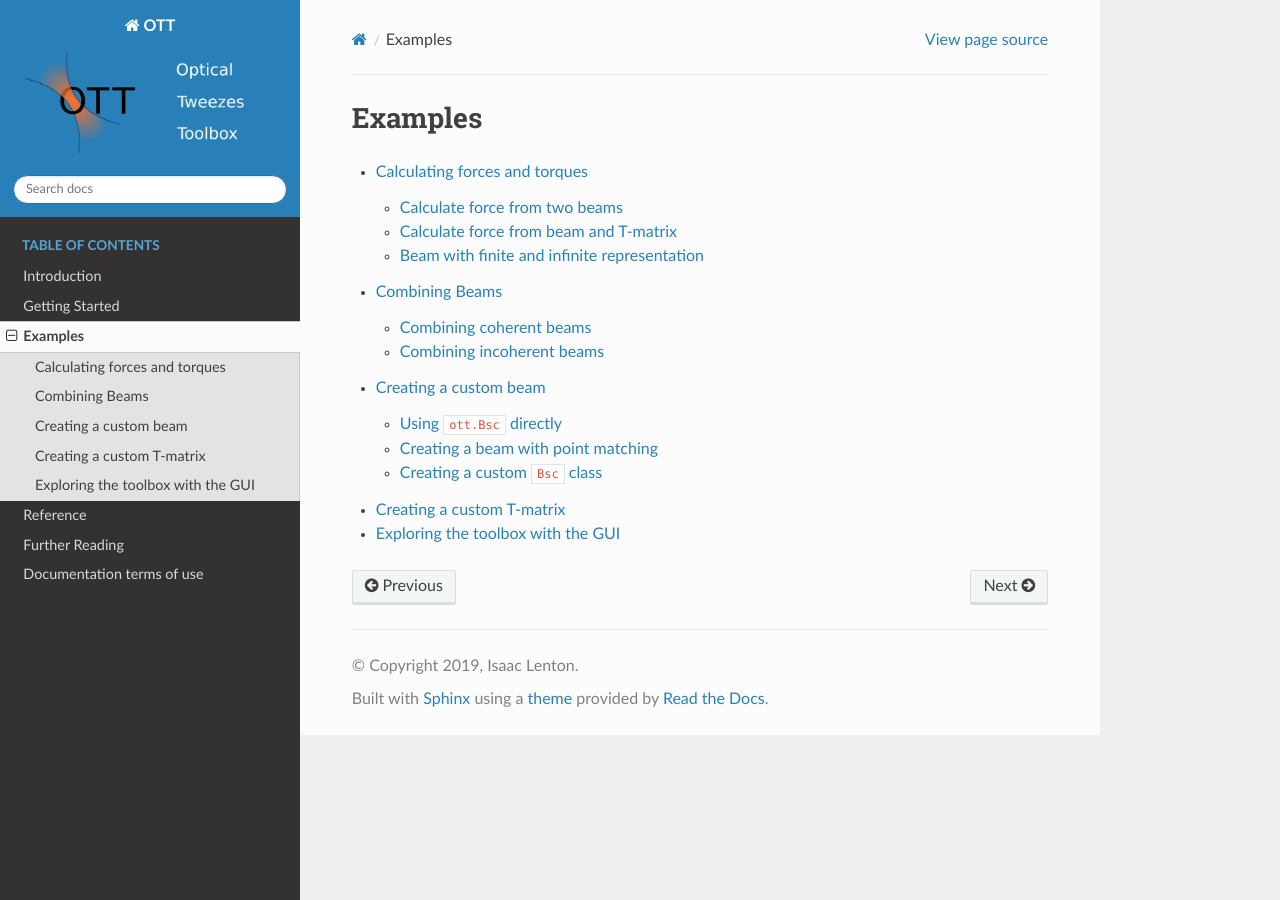
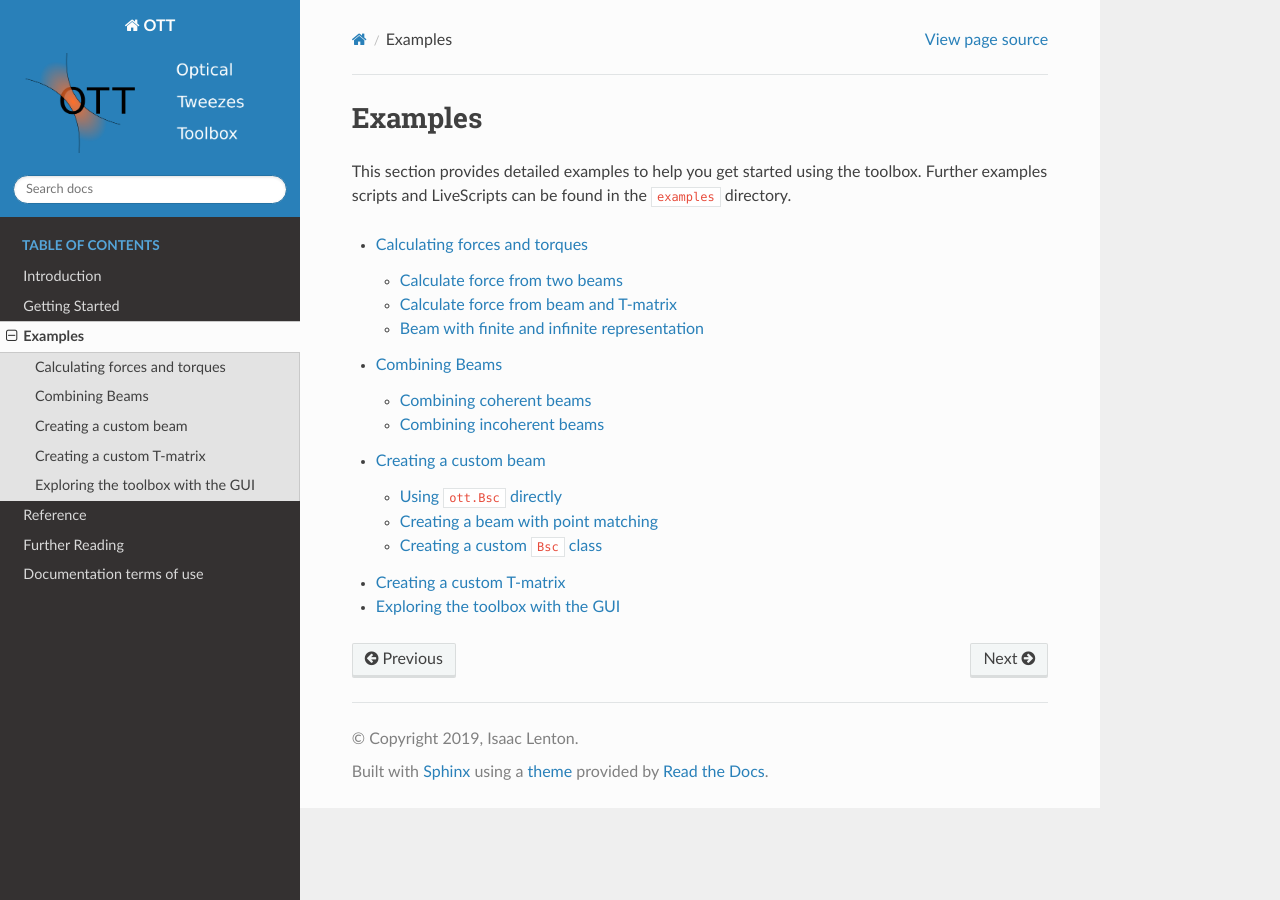
Before and after one commit to ilent2/ott, a Sphinx documentation site: the page built from docs/Examples.rst, in a window 1280 px wide. Built offline with Sphinx 7.4.7 and the Read the Docs theme 2.0.0, drawn with Linux system fonts in a browser that asks for light colours.

Commit message:
Mentioned examples directory

```diff
--- a/docs/Examples.rst
+++ b/docs/Examples.rst
@@ -3,6 +3,9 @@
 ########
 Examples
 ########
+
+This section provides detailed examples to help you get started using the toolbox.
+Further examples scripts and LiveScripts can be found in the ``examples`` directory.
 
 .. toctree::
    :maxdepth: 2
```
